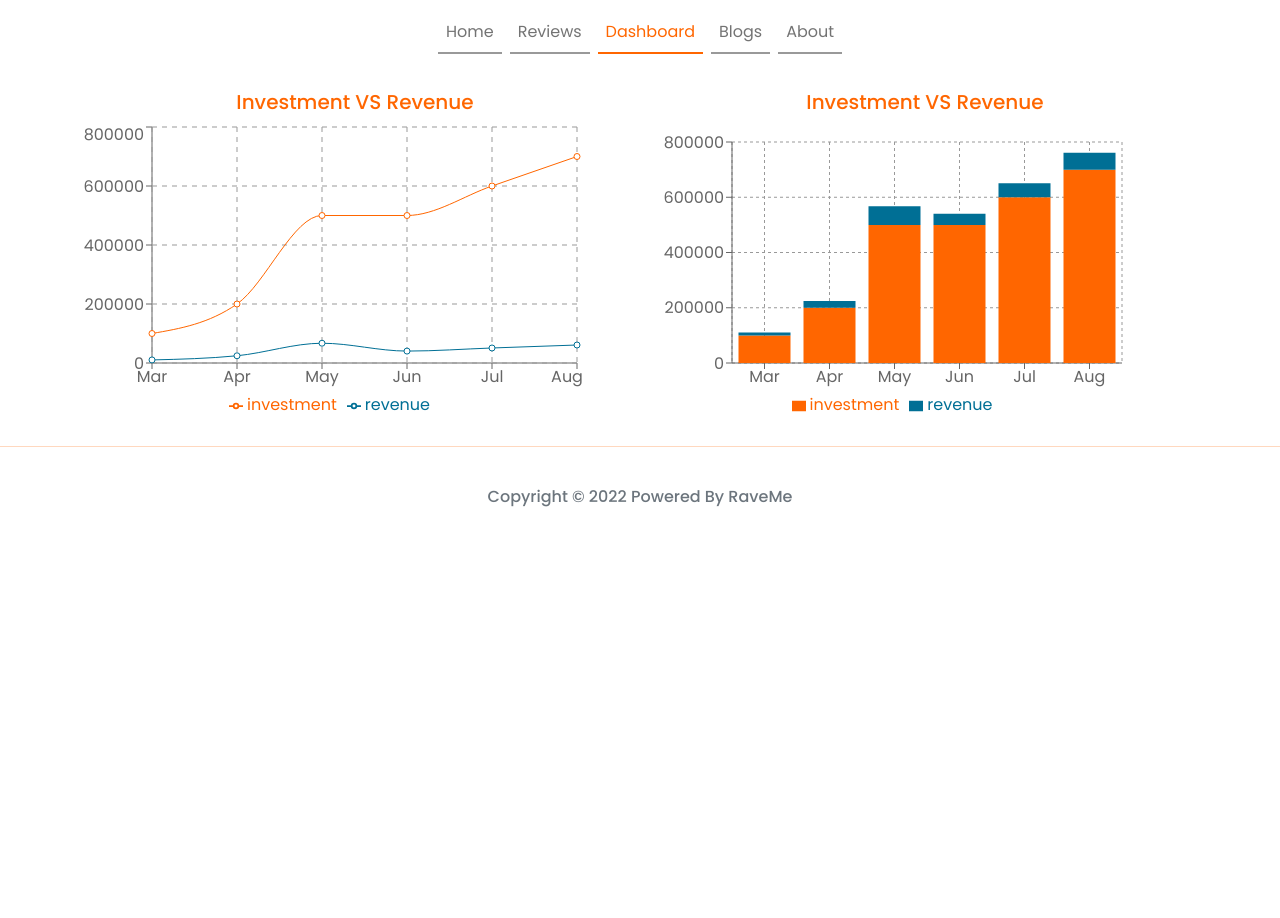
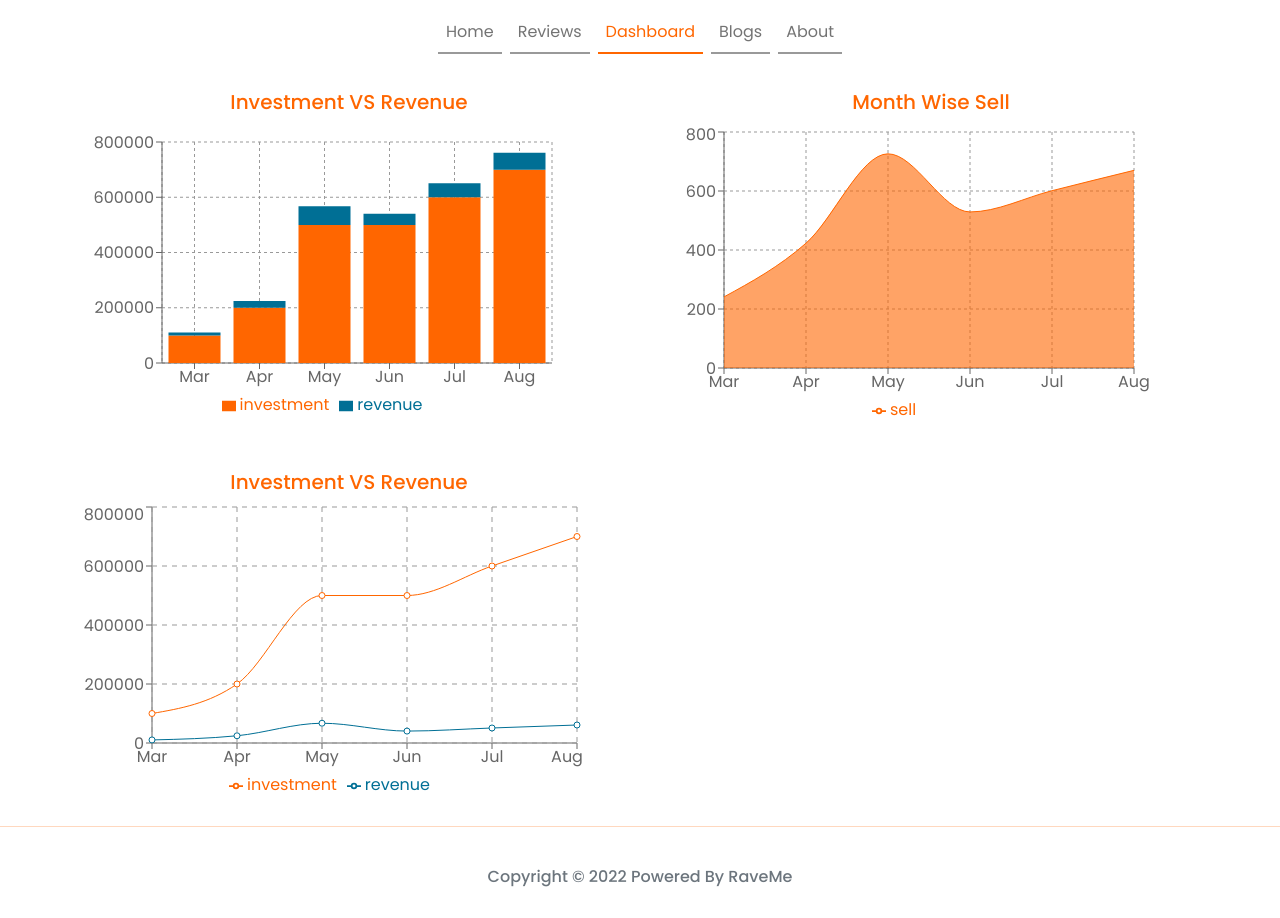
Before and after one commit to ahanafislam/product-review-website, a React (Create React App) app: page /dashboard in a window 1280 px wide. Before the commit the page ends 800 px from the top, so only its background shows below. Built offline with nearby package versions, Linux system fonts and the light colour scheme.

Commit message:
Add Month wise sell chirt in dashboard

```diff
--- a/src/components/Blogs/Blogs.js
+++ b/src/components/Blogs/Blogs.js
@@ -4,11 +4,11 @@ import { Card, Col, Container, Row } from 'react-bootstrap';
 const Blogs = () => {
     return (
         <Container className='mt-5'>
-        <Row className='g-5'>
+        <Row className='g-4'>
             <Col>
                 <div className='reviewCard position-relative mb-4'>
                     <Card.Body>
-                        <Card.Title className='mt-3'>What is context API?</Card.Title>
+                        <Card.Title className='mt-3 brand-color'>What is context API?</Card.Title>
                         <Card.Text>
                             The main purpose of using context API is to avoid prop-drilling in our application. In react we can easily create components under components. After breaking components into smaller parts we might need some data to work. If we want to access the data we need to pass the data through props from the parent component to the child component. Hare if we use Context API we can easily use the data directly from the grandparent component to child component without any props passed by the parents. This is how we can easily avoid prop-drilling with the help of Context API.
                         </Card.Text>
@@ -18,7 +18,7 @@ const Blogs = () => {
             <Col sm={1} md={6}>
                 <div className='reviewCard position-relative mb-4'>
                     <Card.Body>
-                        <Card.Title className='mt-3'>What is Semantic Tag?</Card.Title>
+                        <Card.Title className='mt-3 brand-color'>What is Semantic Tag?</Card.Title>
                         <Card.Text>
                             In HTML have some tag like &lt;div&gt; and &lt;span&gt; this is not saying about its content. On the other hand &lt;header$&gt;, &lt;footer&gt; and &lt;article&gt; tag describe the purpose of the element and why should we use it. So, this type of tag is calld semantic tag. The semantic tag describes its meaning for the browser and developer. Basically, a Semantic tag is much easier to read. It’s has best accessibility. Semantic tag are not only for easier to read but it’s also SEO friendly.
                         </Card.Text>
--- a/src/components/Dashboard/Dashboard.js
+++ b/src/components/Dashboard/Dashboard.js
@@ -1,26 +1,14 @@
 import React from 'react';
 import { Col, Container, Row } from 'react-bootstrap';
 import useData from '../../hooks/useData';
-import { LineChart, Line, XAxis, YAxis, CartesianGrid, Tooltip, Legend, ResponsiveContainer, BarChart, Bar } from 'recharts';
+import { LineChart, Line, XAxis, YAxis, CartesianGrid, Tooltip, Legend, BarChart, Bar, AreaChart, Area} from 'recharts';
 
 const Dashboard = () => {
     const [data, setData] = useData();
 
     return (
         <Container className="mt-4">
-            <Row className="g-4">
-                <Col sm={1} md={6}>
-                    <h5 className='text-center brand-color'>Investment VS Revenue</h5>
-                    <LineChart width={500} height={300} data={data} margin={{ top: 5, right: 5, bottom: 5, left: 10 }}>
-                        <XAxis dataKey="month" stroke='#666'/>
-                        <YAxis dataKey="investment" stroke='#666'/>
-                        <CartesianGrid stroke="#999" strokeDasharray="5 5"/>
-                        <Line type="monotone" dataKey="investment" stroke="#F60" />
-                        <Line type="monotone" dataKey="revenue" stroke="#006f95" />
-                        <Tooltip/>
-                        <Legend />
-                    </LineChart>
-                </Col>
+            <Row className="g-5">
                 <Col sm={1} md={6}>
                     <h5 className='text-center brand-color'>Investment VS Revenue</h5>
                     <BarChart width={500} height={300} data={data} margin={{top: 20,right: 30,left: 20,bottom: 5,
@@ -35,6 +23,39 @@ const Dashboard = () => {
                     <Bar dataKey="revenue" stackId="a" fill="#006f95" />
                     </BarChart>
                 </Col>
+                <Col sm={1} md={6}>
+                    <h5 className='text-center brand-color'>Month Wise Sell</h5>
+                    <AreaChart
+                    width={500}
+                    height={300}
+                    data={data}
+                    margin={{
+                        top: 10,
+                        right: 30,
+                        left: 0,
+                        bottom: 0,
+                    }}
+                    >
+                    <CartesianGrid strokeDasharray="3 3" stroke='#999'/>
+                    <XAxis dataKey="month" stroke='#666'/>
+                    <YAxis dataKey="sell" stroke='#666'/>
+                    <Tooltip />
+                    <Legend />
+                    <Area type="monotone" dataKey="sell" stroke="#F60" fill="#F60" />
+                    </AreaChart>
+                </Col>
+                <Col sm={1} md={6}>
+                    <h5 className='text-center brand-color'>Investment VS Revenue</h5>
+                    <LineChart width={500} height={300} data={data} margin={{ top: 5, right: 5, bottom: 5, left: 10 }}>
+                        <XAxis dataKey="month" stroke='#666'/>
+                        <YAxis dataKey="investment" stroke='#666'/>
+                        <CartesianGrid stroke="#999" strokeDasharray="5 5"/>
+                        <Line type="monotone" dataKey="investment" stroke="#F60" />
+                        <Line type="monotone" dataKey="revenue" stroke="#006f95" />
+                        <Tooltip/>
+                        <Legend />
+                    </LineChart>
+                </Col>
             </Row>
         </Container>
     );
```
